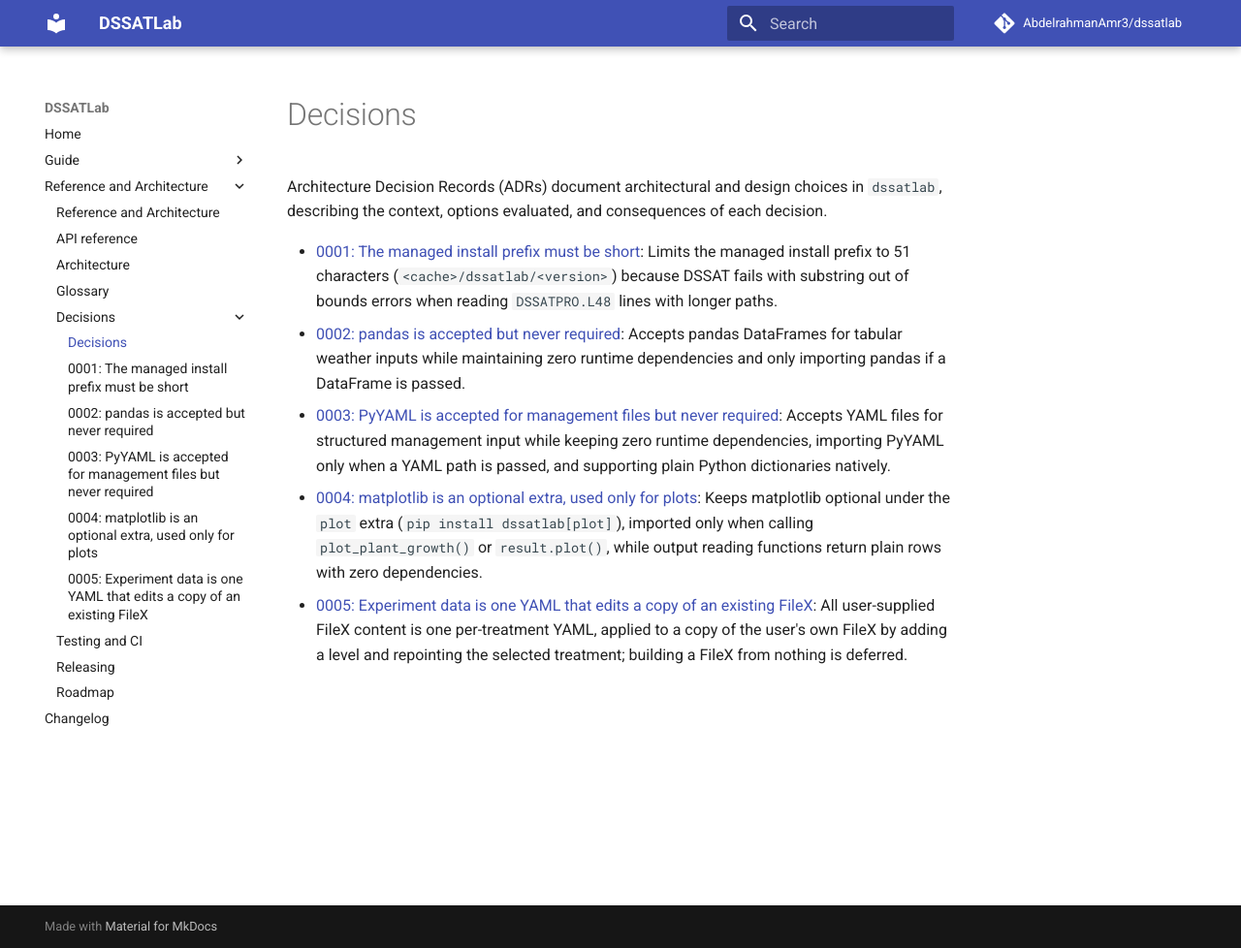
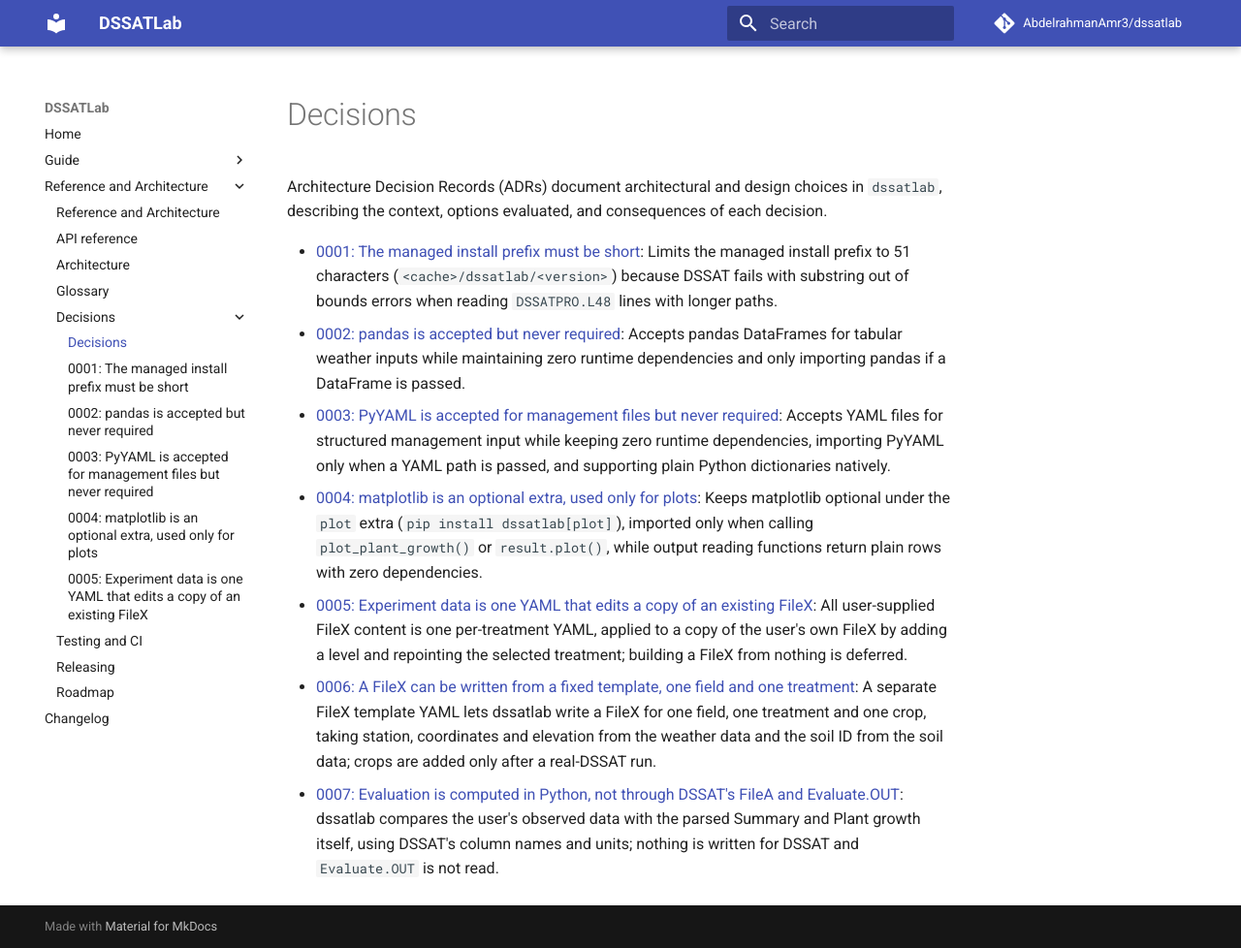
Before and after one commit to AbdelrahmanAmr3/dssatlab, an MkDocs documentation site: the page built from docs/reference/decisions.md, in a window 1280 px wide and 978 px high. Shown: the whole window at 97% size. Built offline with MkDocs 1.6.1 and Material for MkDocs 9.7.7, drawn with Linux system fonts in a browser that asks for light colours; comment, search, counter and statistics services are not loaded.

Commit message:
Docs: reference Evaluation by its module path; list ADRs 0006 and 0007
Co-Authored-By: Claude Opus 5.5 <noreply@anthropic.com>

```diff
--- a/docs/reference/decisions.md
+++ b/docs/reference/decisions.md
@@ -7,3 +7,5 @@ Architecture Decision Records (ADRs) document architectural and design choices i
 - [0003: PyYAML is accepted for management files but never required](../adr/0003-optional-pyyaml-for-management.md): Accepts YAML files for structured management input while keeping zero runtime dependencies, importing PyYAML only when a YAML path is passed, and supporting plain Python dictionaries natively.
 - [0004: matplotlib is an optional extra, used only for plots](../adr/0004-optional-matplotlib-for-plots.md): Keeps matplotlib optional under the `plot` extra (`pip install dssatlab[plot]`), imported only when calling `plot_plant_growth()` or `result.plot()`, while output reading functions return plain rows with zero dependencies.
 - [0005: Experiment data is one YAML that edits a copy of an existing FileX](../adr/0005-experiment-data-edits-an-existing-filex.md): All user-supplied FileX content is one per-treatment YAML, applied to a copy of the user's own FileX by adding a level and repointing the selected treatment; building a FileX from nothing is deferred.
+- [0006: A FileX can be written from a fixed template, one field and one treatment](../adr/0006-filex-written-from-a-fixed-template.md): A separate FileX template YAML lets dssatlab write a FileX for one field, one treatment and one crop, taking station, coordinates and elevation from the weather data and the soil ID from the soil data; crops are added only after a real-DSSAT run.
+- [0007: Evaluation is computed in Python, not through DSSAT's FileA and Evaluate.OUT](../adr/0007-evaluation-computed-in-python.md): dssatlab compares the user's observed data with the parsed Summary and Plant growth itself, using DSSAT's column names and units; nothing is written for DSSAT and `Evaluate.OUT` is not read.
```
Also changed, not shown: docs/reference/api.md (+1 -1 lines).
